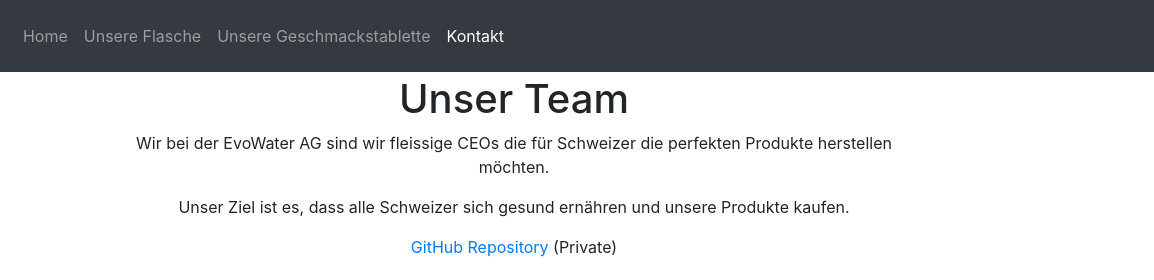
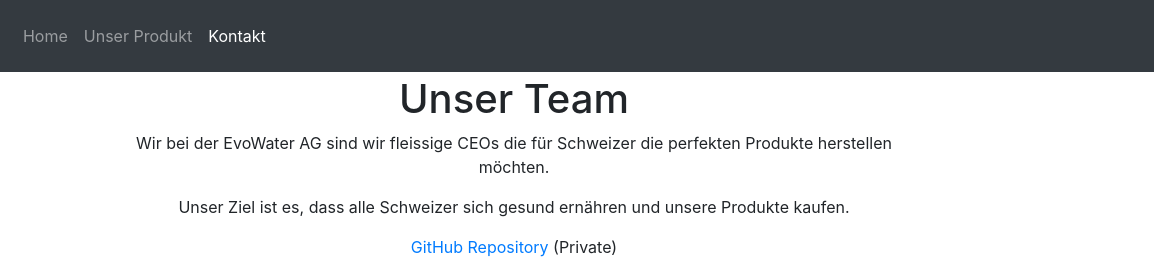
Before and after one commit to simonstreuli/Projekt_Website, a plain HTML site: page Kontakt.html in a window 1280 px wide. Shown: the top 280 px of the page, 126-1280 px from the left. Drawn offline with nearby package versions, Linux system fonts and the light colour scheme.

Commit message:
Navbar fix

```diff
--- a/Kontakt.html
+++ b/Kontakt.html
@@ -37,8 +37,7 @@
       <div class="collapse navbar-collapse" id="navbarNavAltMarkup">
         <div class="navbar-nav">
           <a class="nav-item nav-link" href="index.html">Home</a>
-          <a class="nav-item nav-link" href="Flasche.html">Unsere Flasche</a>
-          <a class="nav-item nav-link" href="Tablette.html">Unsere Geschmackstablette</a>
+          <a class="nav-item nav-link" href="Produkt.html">Unser Produkt</a>
           <a class="nav-item nav-link active" href="#">Kontakt<span class="sr-only">(current)</span></a>
         </div>
       </div>
```
